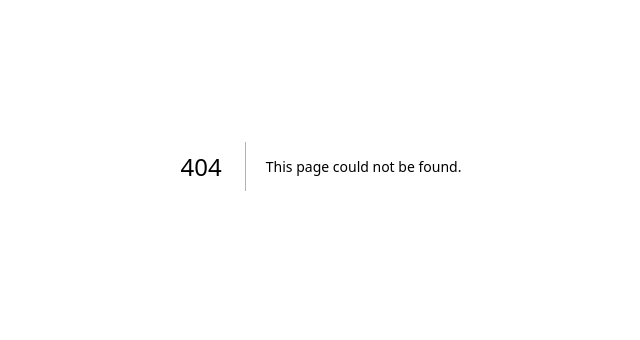
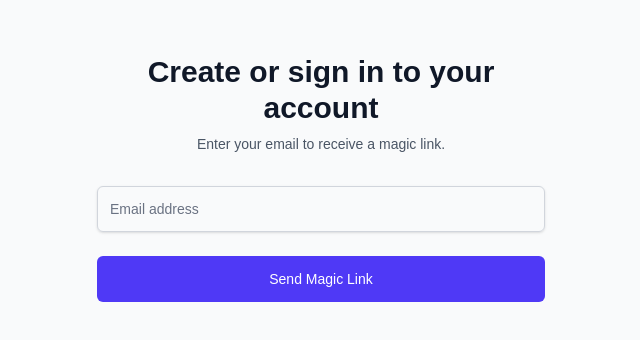
Before and after one commit to AnshMehta1/resume-analyzer, a Next.js app: page / in a window 1280 px wide. Before the commit this address had no page. Shown: the part 234-574 px from the top of the page, without its empty margins (319-959 px from the left). Built offline with nearby package versions, Linux system fonts and the light colour scheme; no server answers.

Commit message:
feat: Add login page to setup Authentication using supabase using magic link and update users table for authenticated users

```diff
--- a/app/dashboard/page.tsx
+++ b/app/dashboard/page.tsx
@@ -3,8 +3,8 @@
 import { Resume } from '@/lib/types'
 import { ResumeList } from '@/components/ResumeList'
 import { EmptyState } from '@/components/EmptyState'
-// In a real app, you would import the Supabase client
-// import { createClientComponentClient } from '@supabase/auth-helpers-nextjs';
+import { supabase } from '@/lib/supabaseClient'
+import { useRouter } from 'next/navigation'
 
 // --- Mock Data (replace with actual Supabase fetch) ---
 const mockUserResumes: Resume[] = [
@@ -42,6 +42,8 @@
   const [loading, setLoading] = useState<boolean>(true);
   const [error, setError] = useState<string | null>(null);
 
+  const router = useRouter();
+
   useEffect(() => {
     // This is where you would fetch data from Supabase
     const fetchResumes = async () => {
@@ -72,8 +74,38 @@
       }
     };
 
+    const { data: { subscription } } = supabase.auth.onAuthStateChange((event, session) => {
+      if (session) {
+        const UpdateUserTable = async () => {
+          const user = session.user
+          const { data: ExistingProfile, error: selectError } = await supabase
+            .from('users')
+            .select('id')
+            .eq('id', user.id)
+            .maybeSingle();
+
+          if (!ExistingProfile) {
+            const { error: insertError } = await supabase
+              .from('users')
+              .insert({
+                id: user.id,
+                email: user.email,
+              });
+          }
+        }
+
+        UpdateUserTable();
+      } else {
+        router.replace('/')
+      }
+    });
+
     fetchResumes();
-  }, []);
+
+    return () => {
+      subscription.unsubscribe();
+    };
+  }, [supabase]);
 
   const renderContent = () => {
     if (loading) {
--- /dev/null
+++ b/app/page.tsx
@@ -0,0 +1,94 @@
+'use client';
+
+import React, { useState } from 'react';
+import { supabase } from '@/lib/supabaseClient'
+
+export default function LoginPage() {
+    const [email, setEmail] = useState('');
+    const [loading, setLoading] = useState(false);
+    const [message, setMessage] = useState<{ type: 'success' | 'error'; content: string } | null>(null);
+
+    const handleLogin = async (event: React.FormEvent<HTMLFormElement>) => {
+        event.preventDefault();
+        setMessage(null);
+        setLoading(true);
+
+        try {
+            const { error } = await supabase.auth.signInWithOtp({
+                email: email,
+                options: {
+                    emailRedirectTo: `${window.location.origin}/dashboard`,
+                },
+            });
+
+            if (error) {
+                throw error;
+            }
+
+            setMessage({
+                type: 'success',
+                content: 'Check your email for the magic link to sign in!',
+            });
+
+        } catch (error: any) {
+            setMessage({
+                type: 'error',
+                content: error.message || 'An unexpected error occurred. Please try again.',
+            });
+        } finally {
+            setLoading(false);
+        }
+    };
+
+    return (
+        <div className="min-h-screen flex items-center justify-center bg-gray-50 py-12 px-4 sm:px-6 lg:px-8">
+            <div className="max-w-md w-full space-y-8">
+                <div>
+                    <h2 className="mt-6 text-center text-3xl font-extrabold text-gray-900">
+                        Create or sign in to your account
+                    </h2>
+                    <p className="mt-2 text-center text-sm text-gray-600">
+                        Enter your email to receive a magic link.
+                    </p>
+                </div>
+                <form className="mt-8 space-y-6" onSubmit={handleLogin}>
+                    <div className="rounded-md shadow-sm space-y-4">
+                        <div>
+                            <label htmlFor="email-address" className="sr-only">
+                                Email address
+                            </label>
+                            <input
+                                id="email-address"
+                                name="email"
+                                type="email"
+                                autoComplete="email"
+                                required
+                                className="appearance-none rounded-md relative block w-full px-3 py-3 border border-gray-300 placeholder-gray-500 text-gray-900 focus:outline-none focus:ring-indigo-500 focus:border-indigo-500 focus:z-10 sm:text-sm"
+                                placeholder="Email address"
+                                value={email}
+                                onChange={(e) => setEmail(e.target.value)}
+                                disabled={loading}
+                            />
+                        </div>
+                    </div>
+
+                    <div>
+                        <button
+                            type="submit"
+                            className="group relative w-full flex justify-center py-3 px-4 border border-transparent text-sm font-medium rounded-md text-white bg-indigo-600 hover:bg-indigo-700 focus:outline-none focus:ring-2 focus:ring-offset-2 focus:ring-indigo-500 disabled:opacity-50 disabled:cursor-not-allowed"
+                            disabled={loading}
+                        >
+                            {loading ? 'Sending...' : 'Send Magic Link'}
+                        </button>
+                    </div>
+                </form>
+
+                {message && (
+                    <div className={`p-4 rounded-md text-sm ${message.type === 'success' ? 'bg-green-100 text-green-800' : 'bg-red-100 text-red-800'}`}>
+                        {message.content}
+                    </div>
+                )}
+            </div>
+        </div>
+    );
+}
```
